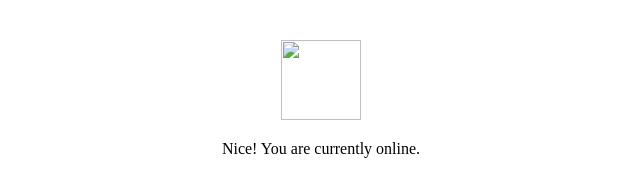
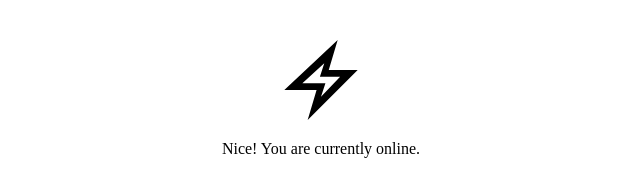
Before and after one commit to swordYWQ/service-worker-demo, a plain HTML site: page index.html in a window 1280 px wide. Shown: the whole page, without its empty margins (319-959 px from the left). Drawn offline with Linux system fonts and the light colour scheme.

Commit message:
Update index.html

```diff
--- a/index.html
+++ b/index.html
@@ -6,7 +6,7 @@
  </head>
  <body>
    <div style="text-align:center; margin-top:40px;">
-     <img src="./img/online.svg" width="80" height="80" />
+     <img src="./images/online.svg" width="80" height="80" />
      <p>Nice! You are currently online.</p>
    </div>
 	<script>
```
